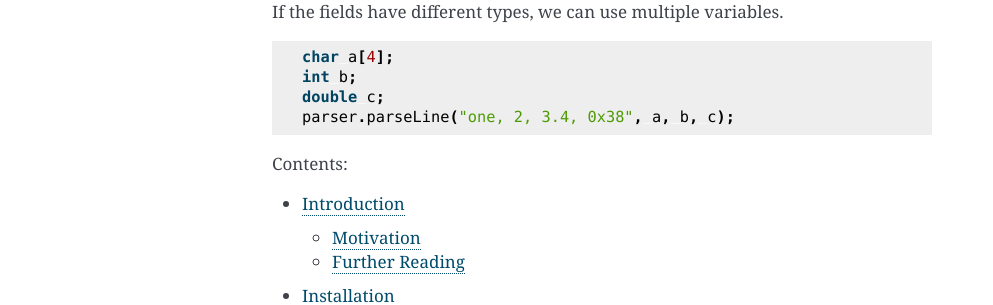
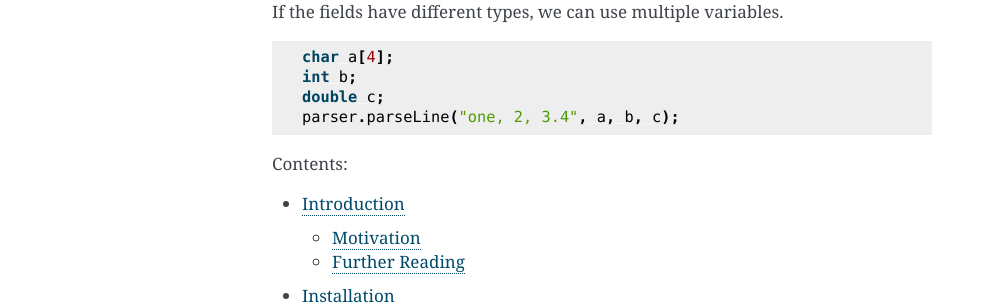
Before and after one commit to jfjlaros/textparser, a Sphinx documentation site: the page built from docs/index.rst, in a window 1280 px wide. Shown: the part 820-1125 px from the top of the page, without its empty margins (148-1141 px from the left). Built offline with Sphinx 7.4.7, drawn with Linux system fonts in a browser that asks for light colours.

```diff
--- a/README.rst
+++ b/README.rst
@@ -65,7 +65,7 @@ If the fields have different types, we can use multiple variables.
     char a[4];
     int b;
     double c;
-    parser.parseLine("one, 2, 3.4, 0x38", a, b, c);
+    parser.parseLine("one, 2, 3.4", a, b, c);
 
 
 .. _ReadTheDocs: https://arduinotextparser.readthedocs.io
--- a/docs/api.rst
+++ b/docs/api.rst
@@ -22,6 +22,9 @@ Functions
 Types
 -----
 
+.. doxygenstruct:: Container_
+   :members:
+
 .. doxygenstruct:: Number
    :members:
 
--- a/docs/usage.rst
+++ b/docs/usage.rst
@@ -108,7 +108,7 @@ Integers in arbitrary bases are supported via the `Number` type.
 .. code-block:: cpp
 
     Number<int, 16> a;  // Hexadecimal number.
-    Number<int, 2> a;   // Binary number.
+    Number<int, 2> b;   // Binary number.
     parser.parseLine("0x1f, 101001", a, b);
 
 
```
Also changed, not shown: 1 other file.
